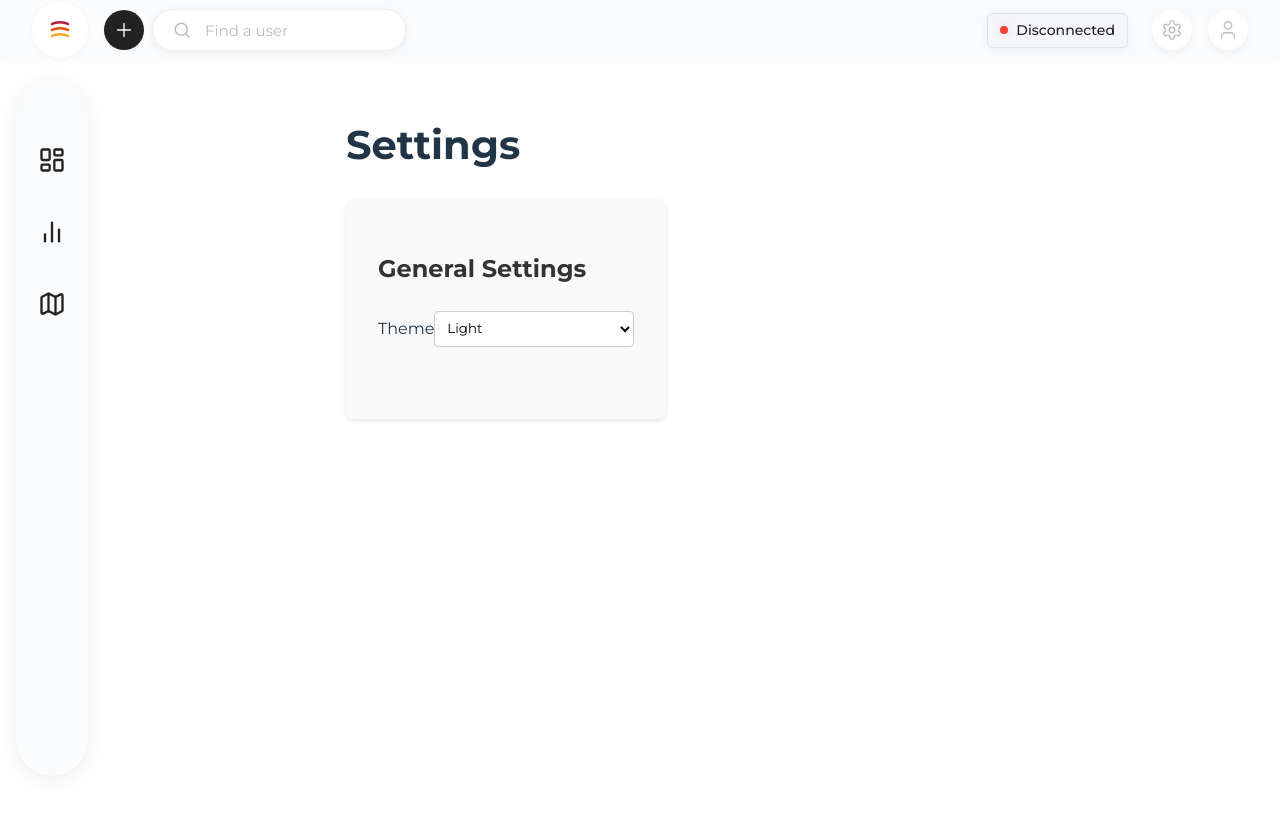
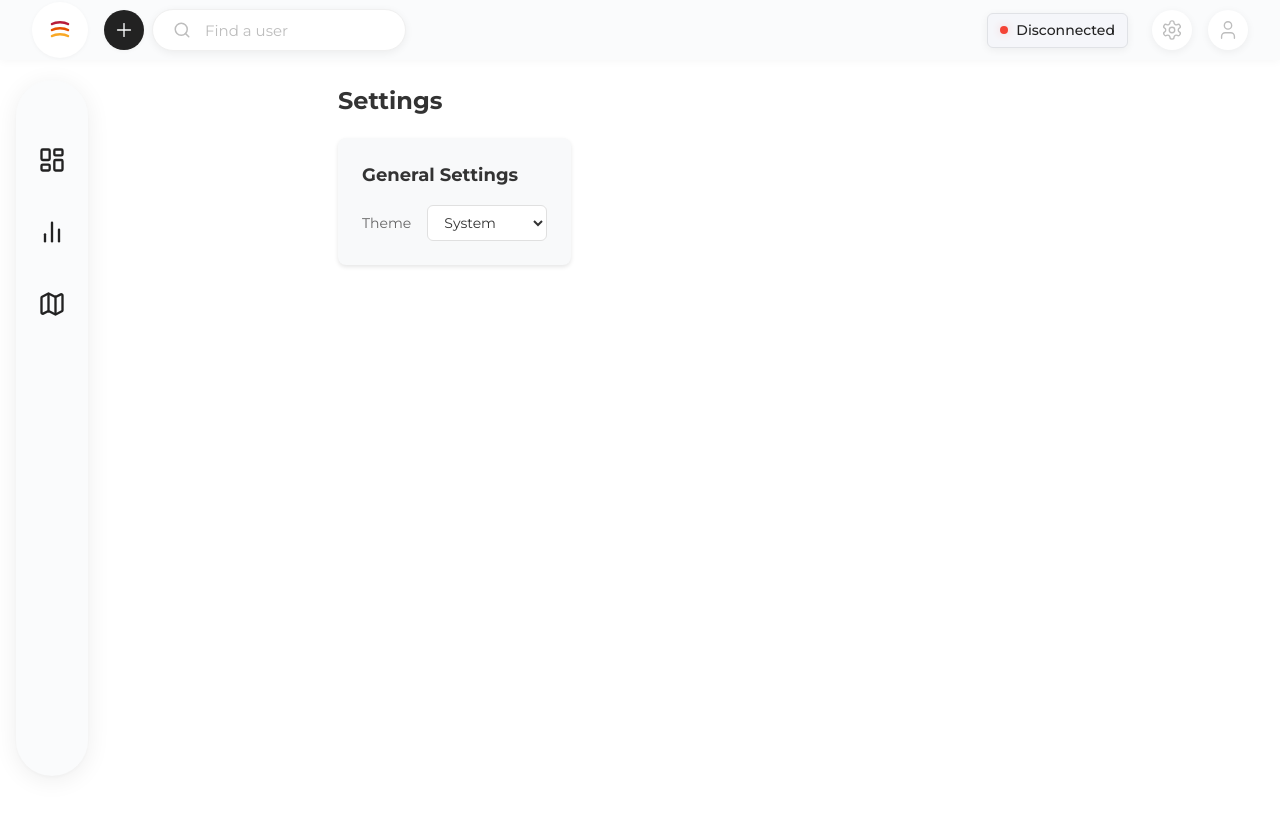
Before and after one commit to FidoMoney/layers, a React (Vite) app in the folder frontend/: page /settings in a window 1280 px wide. Shown: the top 816 px of the page. Built offline with nearby package versions, Linux system fonts and the light colour scheme; no server answers.

Commit message:
feat: implement theme system with light/dark/system options

```diff
--- a/frontend/src/App.tsx
+++ b/frontend/src/App.tsx
@@ -5,10 +5,12 @@ import Settings from './pages/settings/Settings';
 import Events from './pages/sidebar/Events';
 import Map from './pages/sidebar/Map/Map';
 import CreateFunnel from './pages/modals/CreateFunnel';
+import { ThemeProvider } from './contexts/ThemeContext';
 import './App.css';
 
 function App() {
   return (
+    <ThemeProvider>
       <Router>
         <div className="app">
           <SideNav />
@@ -23,6 +25,7 @@ function App() {
           </main>
         </div>
       </Router>
+    </ThemeProvider>
   );
 }
 
--- /dev/null
+++ b/frontend/src/contexts/ThemeContext.tsx
@@ -0,0 +1,45 @@
+import React, { createContext, useContext, useState, useEffect } from 'react';
+
+type Theme = 'light' | 'dark' | 'system';
+
+interface ThemeContextType {
+  theme: Theme;
+  setTheme: (theme: Theme) => void;
+}
+
+const ThemeContext = createContext<ThemeContextType | undefined>(undefined);
+
+export const ThemeProvider: React.FC<{ children: React.ReactNode }> = ({ children }) => {
+  const [theme, setTheme] = useState<Theme>(() => {
+    const savedTheme = localStorage.getItem('theme');
+    return (savedTheme as Theme) || 'system';
+  });
+
+  useEffect(() => {
+    const root = window.document.documentElement;
+    root.classList.remove('light', 'dark');
+
+    if (theme === 'system') {
+      const systemTheme = window.matchMedia('(prefers-color-scheme: dark)').matches ? 'dark' : 'light';
+      root.classList.add(systemTheme);
+    } else {
+      root.classList.add(theme);
+    }
+
+    localStorage.setItem('theme', theme);
+  }, [theme]);
+
+  return (
+    <ThemeContext.Provider value={{ theme, setTheme }}>
+      {children}
+    </ThemeContext.Provider>
+  );
+};
+
+export const useTheme = () => {
+  const context = useContext(ThemeContext);
+  if (context === undefined) {
+    throw new Error('useTheme must be used within a ThemeProvider');
+  }
+  return context;
+};
--- a/frontend/src/index.css
+++ b/frontend/src/index.css
@@ -5,6 +5,14 @@ body, html, * {
 }
 
 :root {
+  /* Light theme (default) */
+  --bg-primary: #ffffff;
+  --bg-secondary: #f8f9fa;
+  --text-primary: #333333;
+  --text-secondary: #666666;
+  --border-color: #e0e0e0;
+  --primary-color: #007bff;
+
   font-family: system-ui, Avenir, Helvetica, Arial, sans-serif;
   line-height: 1.5;
   font-weight: 400;
@@ -19,13 +27,13 @@ body, html, * {
   -moz-osx-font-smoothing: grayscale;
 }
 
-a {
-  font-weight: 500;
-  color: #646cff;
-  text-decoration: inherit;
-}
-a:hover {
-  color: #535bf2;
+:root.dark {
+  --bg-primary: #1a1a1a;
+  --bg-secondary: #2d2d2d;
+  --text-primary: #ffffff;
+  --text-secondary: #b3b3b3;
+  --border-color: #404040;
+  --primary-color: #0d6efd;
 }
 
 body {
@@ -34,6 +42,14 @@ body {
   place-items: center;
   min-width: 320px;
   min-height: 100vh;
+  font-family: -apple-system, BlinkMacSystemFont, 'Segoe UI', 'Roboto', 'Oxygen',
+    'Ubuntu', 'Cantarell', 'Fira Sans', 'Droid Sans', 'Helvetica Neue',
+    sans-serif;
+  -webkit-font-smoothing: antialiased;
+  -moz-osx-font-smoothing: grayscale;
+  background-color: var(--bg-primary);
+  color: var(--text-primary);
+  transition: background-color 0.3s ease, color 0.3s ease;
 }
 
 h1 {
--- a/frontend/src/pages/settings/Settings.css
+++ b/frontend/src/pages/settings/Settings.css
@@ -1,43 +1,67 @@
 .settings-container {
-  padding: 2rem;
+  padding: 24px;
   max-width: 800px;
   margin: 0 auto;
 }
 
+.settings-container h1 {
+  margin: 0 0 24px 0;
+  font-size: 24px;
+  color: var(--text-primary);
+}
+
 .settings-content {
-  background-color: #f9f9f9;
+  background: var(--bg-secondary);
   border-radius: 8px;
-  padding: 2rem;
+  padding: 24px;
   box-shadow: 0 2px 4px rgba(0, 0, 0, 0.1);
-  margin-top: 2rem;
 }
 
 .settings-section {
-  margin-bottom: 2rem;
+  margin-bottom: 32px;
+}
+
+.settings-section:last-child {
+  margin-bottom: 0;
 }
 
 .settings-section h2 {
-  margin-bottom: 1rem;
-  color: #333;
+  margin: 0 0 16px 0;
+  font-size: 18px;
+  color: var(--text-primary);
 }
 
 .settings-group {
   display: flex;
   flex-direction: column;
-  gap: 1rem;
+  gap: 16px;
 }
 
 .settings-group label {
   display: flex;
   justify-content: space-between;
   align-items: center;
-  padding: 0.5rem 0;
+  gap: 16px;
+}
+
+.settings-group span {
+  color: var(--text-secondary);
+  font-size: 14px;
 }
 
 .settings-group select {
-  padding: 0.5rem;
-  border-radius: 4px;
-  border: 1px solid #ccc;
-  background-color: white;
-  min-width: 200px;
+  height: 36px;
+  padding: 0 12px;
+  border-radius: 6px;
+  border: 1px solid var(--border-color);
+  background: var(--bg-primary);
+  color: var(--text-primary);
+  font-size: 14px;
+  min-width: 120px;
+  cursor: pointer;
 }
+
+.settings-group select:focus {
+  outline: none;
+  border-color: var(--primary-color);
+}
--- a/frontend/src/pages/settings/Settings.tsx
+++ b/frontend/src/pages/settings/Settings.tsx
@@ -1,6 +1,13 @@
 import './Settings.css';
+import { useTheme } from '../../contexts/ThemeContext';
 
 const Settings = () => {
+  const { theme, setTheme } = useTheme();
+
+  const handleThemeChange = (event: React.ChangeEvent<HTMLSelectElement>) => {
+    setTheme(event.target.value as 'light' | 'dark' | 'system');
+  };
+
   return (
     <div className="settings-container">
       <h1>Settings</h1>
@@ -10,7 +17,7 @@ const Settings = () => {
           <div className="settings-group">
             <label>
               <span>Theme</span>
-              <select>
+              <select value={theme} onChange={handleThemeChange}>
                 <option value="light">Light</option>
                 <option value="dark">Dark</option>
                 <option value="system">System</option>
--- a/frontend/src/pages/sidebar/Map/Map.css
+++ b/frontend/src/pages/sidebar/Map/Map.css
@@ -138,3 +138,17 @@
   border-color: #ccc;
   cursor: not-allowed;
 }
+
+.filters-horizontal {
+  display: flex !important;
+  flex-direction: row !important;
+  flex-wrap: wrap;
+  gap: 24px;
+  align-items: flex-end;
+  margin-bottom: 20px;
+}
+
+.filters-horizontal > * {
+  margin-bottom: 0 !important;
+  flex: 0 1 auto;
+}
--- a/frontend/src/pages/sidebar/Map/Map.tsx
+++ b/frontend/src/pages/sidebar/Map/Map.tsx
@@ -284,6 +284,7 @@ const FlowMap: React.FC = () => {
       />
 
       {flowStats && (
+        <div className="filters-horizontal">
           <Filters
             flowStats={flowStats}
             visibleEvents={visibleEvents}
@@ -297,6 +298,7 @@ const FlowMap: React.FC = () => {
             onTypeFilterChange={handleTypeFilterChange}
             onMobileFlowChange={setSelectedMobileFlow}
           />
+        </div>
       )}
 
       <svg ref={svgRef} className="flow-graph" />
```
Lines whose indentation alone changed are shown as unchanged.
